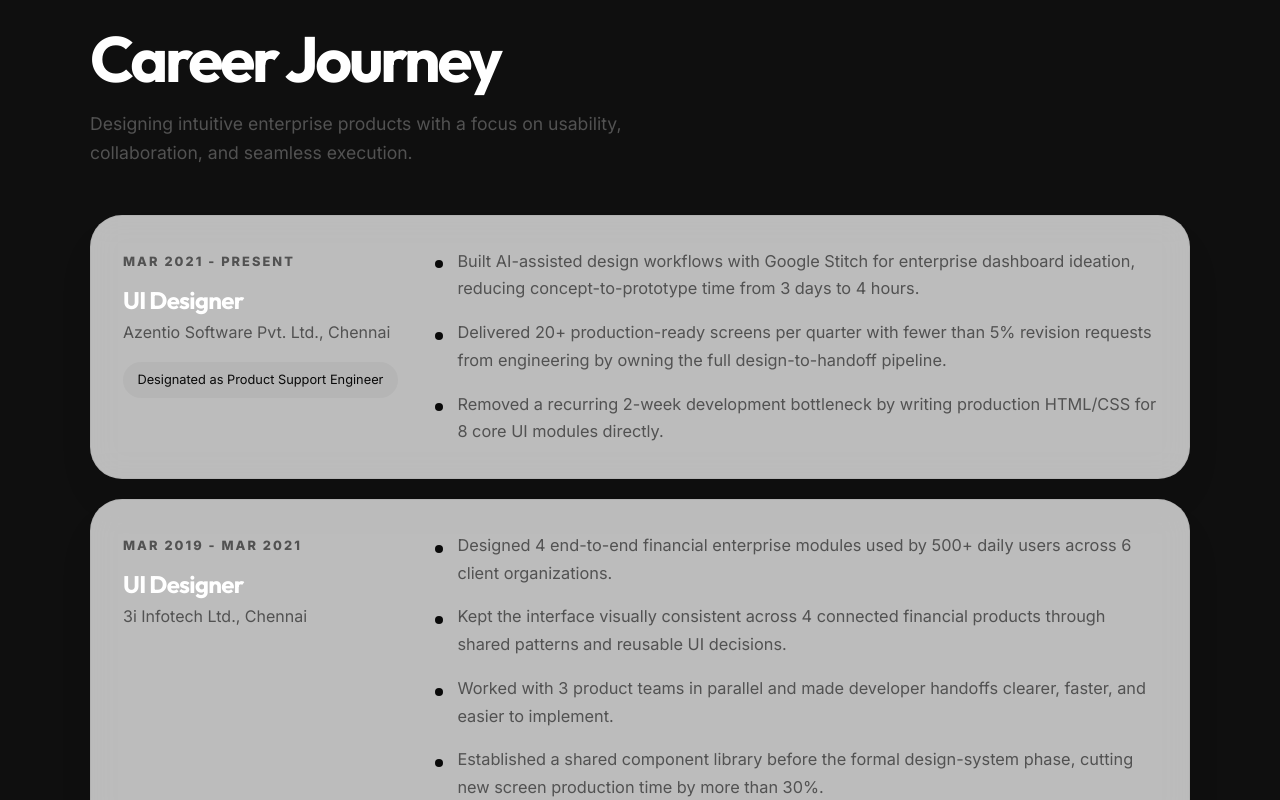
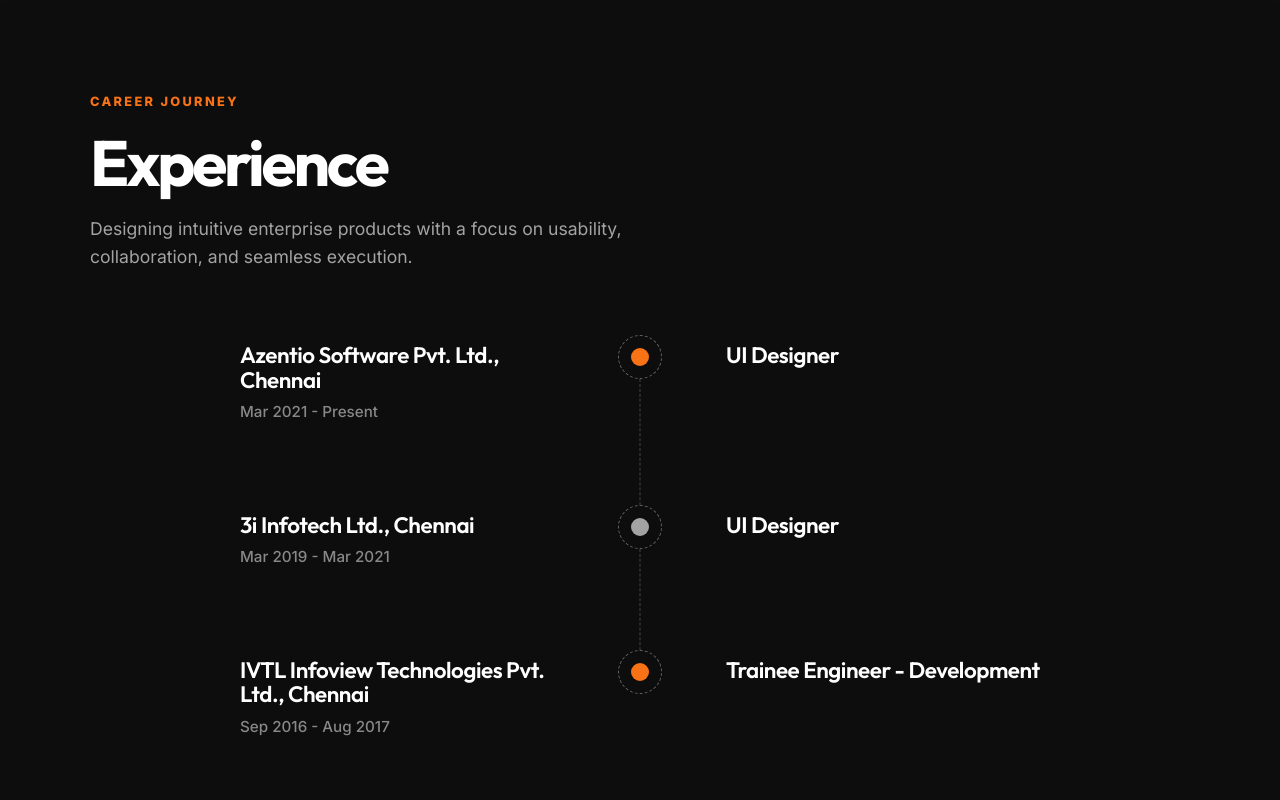
Before and after one commit to kumaranraja21794/UX-portfolio, a React (Vite) app: page / in a window 1280 px wide. Shown: the part 840-1640 px from the top of the page. Built offline with nearby package versions, Linux system fonts and the light colour scheme.

Commit message:
hero section changes

```diff
--- a/src/components/Header.jsx
+++ b/src/components/Header.jsx
@@ -1,14 +1,15 @@
-import React from 'react';
+import React, { useState } from 'react';
 import { Menu } from 'lucide-react';
+import MenuOverlay from './MenuOverlay';
 
 const Header = () => {
+  const [isMenuOpen, setIsMenuOpen] = useState(false);
+
   return (
+    <>
       <header className="craftfolio-header">
         <div className="header-container">
           <a href="#hero" className="logo-brand">
-          {/* <svg width="24" height="24" viewBox="0 0 24 24" fill="white" xmlns="http://www.w3.org/2000/svg">
-            <path d="M4 4H8.5L15.5 14V4H19.5V20H15L8 10V20H4V4Z" />
-          </svg> */}
             <span style={{ display: 'flex', alignItems: 'center', fontSize: '1.35rem' }}>
               <span style={{ fontWeight: 800, letterSpacing: '-0.04em' }}>ES</span>
               <span style={{ fontWeight: 300, letterSpacing: '0.15em', marginLeft: '1px', color: '#A0A0A0' }}>KAY</span>
@@ -16,7 +17,7 @@
           </a>
 
           <div className="header-right">
-          <button className="btn-icon-outline">
+            <button className="btn-icon-outline" onClick={() => setIsMenuOpen(true)}>
               <Menu size={20} />
             </button>
             <a href="#contact" className="btn-hire-me">
@@ -25,6 +26,9 @@
           </div>
         </div>
       </header>
+
+      <MenuOverlay isOpen={isMenuOpen} onClose={() => setIsMenuOpen(false)} />
+    </>
   );
 };
 
--- /dev/null
+++ b/src/components/MenuOverlay.jsx
@@ -0,0 +1,60 @@
+import React from 'react';
+import { motion, AnimatePresence } from 'framer-motion';
+import { X } from 'lucide-react';
+
+const menuItems = [
+  'Dribbble',
+  'Facebook',
+  'LinkedIn',
+  'YouTube',
+  'Art Station',
+  'Instagram',
+  'Vimeo'
+];
+
+const MenuOverlay = ({ isOpen, onClose }) => {
+  return (
+    <AnimatePresence>
+      {isOpen && (
+        <motion.div
+          className="menu-overlay"
+          initial={{ y: '-100%' }}
+          animate={{ y: 0 }}
+          exit={{ y: '-100%' }}
+          transition={{ duration: 0.8, ease: [0.16, 1, 0.3, 1] }}
+        >
+          <div className="menu-header">
+            <div className="menu-header-left">
+              <span className="follow-me">Follow Me</span>
+              <h2>MORE WORK ON</h2>
+            </div>
+            <button className="menu-close-btn" onClick={onClose}>
+              <X size={32} />
+            </button>
+          </div>
+
+          <div className="menu-items-list">
+            {menuItems.map((item, index) => (
+              <motion.div
+                className="flip-container"
+                key={item}
+                initial={{ opacity: 0, y: 30 }}
+                animate={{ opacity: 1, y: 0 }}
+                transition={{ delay: 0.4 + index * 0.06, duration: 0.5, ease: 'easeOut' }}
+              >
+                <div className="flip-flipper">
+                  <div className="flip-front">{item}</div>
+                  <div className="flip-back">
+                    {item} <span>&rarr;</span>
+                  </div>
+                </div>
+              </motion.div>
+            ))}
+          </div>
+        </motion.div>
+      )}
+    </AnimatePresence>
+  );
+};
+
+export default MenuOverlay;
--- a/src/components/Projects.jsx
+++ b/src/components/Projects.jsx
@@ -70,12 +70,12 @@
       link: "/case-study/alpha-arena"
     },
     {
-      title: "EcoPulse App",
+      title: "BitWise",
       img: "ecopulse_app.png",
       role: "Product Designer",
-      outcome: "Seamless UX Flow",
-      desc: "Mobile application helping users track their carbon footprint in real-time. Created a gamified experience to encourage sustainable daily habits.",
-      tags: ["Mobile UX", "Sustainability", "Swift"]
+      outcome: "Clear Market Depth",
+      desc: "A dark-first, clarity-focused crypto trading app designed for new and intermediate traders who want simplicity without losing market depth.",
+      tags: ["Crypto", "Mobile UX", "Fintech"]
     },
     {
       title: "Skyline Identity",
--- a/src/components/ResumeSections.jsx
+++ b/src/components/ResumeSections.jsx
@@ -12,31 +12,16 @@
     role: 'UI Designer',
     company: 'Azentio Software Pvt. Ltd., Chennai',
     period: 'Mar 2021 - Present',
-    context: 'Designated as Product Support Engineer',
-    highlights: [
-      'Built AI-assisted design workflows with Google Stitch for enterprise dashboard ideation, reducing concept-to-prototype time from 3 days to 4 hours.',
-      'Delivered 20+ production-ready screens per quarter with fewer than 5% revision requests from engineering by owning the full design-to-handoff pipeline.',
-      'Removed a recurring 2-week development bottleneck by writing production HTML/CSS for 8 core UI modules directly.',
-    ],
   },
   {
     role: 'UI Designer',
     company: '3i Infotech Ltd., Chennai',
     period: 'Mar 2019 - Mar 2021',
-    highlights: [
-      'Designed 4 end-to-end financial enterprise modules used by 500+ daily users across 6 client organizations.',
-      'Kept the interface visually consistent across 4 connected financial products through shared patterns and reusable UI decisions.',
-      'Worked with 3 product teams in parallel and made developer handoffs clearer, faster, and easier to implement.',
-      'Established a shared component library before the formal design-system phase, cutting new screen production time by more than 30%.',
-    ],
   },
   {
     role: 'Trainee Engineer - Development',
     company: 'IVTL Infoview Technologies Pvt. Ltd., Chennai',
     period: 'Sep 2016 - Aug 2017',
-    highlights: [
-      'Developed Java and SQL modules, building the engineering foundation that now helps bridge design and frontend implementation without translation loss.',
-    ],
   },
 ];
 
@@ -72,34 +57,41 @@
 const ResumeSections = () => {
   return (
     <>
-      <section id="career-highlights" className="resume-career">
+      <section id="career-highlights" className="resume-career-dark">
         <div className="container">
           <motion.div className="resume-section-head" {...fadeUp} transition={{ duration: 0.7 }}>
-            <h2>Career Journey</h2>
+            <span>Career Journey</span>
+            <h2>Experience</h2>
             <p>Designing intuitive enterprise products with a focus on usability, collaboration, and seamless execution.</p>
           </motion.div>
 
-          <div className="resume-career-list">
+          <div className="journey-timeline">
             {experienceItems.map((item, index) => (
-              <motion.article
+              <motion.div
                 key={`${item.role}-${item.company}`}
-                className="resume-role-card"
+                className="journey-item"
                 {...fadeUp}
-                transition={{ duration: 0.7, delay: index * 0.08 }}
+                transition={{ duration: 0.7, delay: index * 0.1 }}
               >
-                <div className="resume-role-meta">
-                  <span className="resume-role-period">{item.period}</span>
-                  <h3>{item.role}</h3>
-                  <p>{item.company}</p>
-                  {item.context ? <span className="resume-role-context">{item.context}</span> : null}
+                {/* Left Column: Company & Period */}
+                <div className="journey-left">
+                  <h3 className="journey-company">{item.company}</h3>
+                  <p className="journey-period">{item.period}</p>
                 </div>
 
-                <ul className="resume-role-highlights">
-                  {item.highlights.map((highlight) => (
-                    <li key={highlight}>{highlight}</li>
-                  ))}
-                </ul>
-              </motion.article>
+                {/* Center: Timeline Line & Dot */}
+                <div className="journey-center">
+                  <div className="journey-line"></div>
+                  <div className={`journey-dot ${index === 1 ? 'dot-gray' : ''}`}>
+                    <div className="dot-inner"></div>
+                  </div>
+                </div>
+
+                {/* Right Column: Role */}
+                <div className="journey-right">
+                  <h3 className="journey-role">{item.role}</h3>
+                </div>
+              </motion.div>
             ))}
           </div>
         </div>
--- a/src/index.css
+++ b/src/index.css
@@ -3494,3 +3494,312 @@
     padding: 20vh 0;
   }
 }
+
+/* Career Journey Reference Design */
+.resume-career-dark {
+  background-color: #0d0d0d;
+  color: #fff;
+  border-radius: 40px;
+  padding: 6rem 3rem;
+  margin: 2rem 0 6rem;
+  box-shadow: 0 40px 100px rgba(0,0,0,0.5);
+}
+
+.resume-career-dark .resume-section-head h2 {
+  color: #fff;
+}
+
+.resume-career-dark .resume-section-head p {
+  color: #a3a3a3;
+}
+
+.resume-career-dark .resume-section-head span {
+  color: #f97316;
+}
+
+.journey-timeline {
+  display: flex;
+  flex-direction: column;
+  position: relative;
+  max-width: 800px;
+  margin: 4rem auto 0;
+}
+
+.journey-item {
+  display: grid;
+  grid-template-columns: 1fr auto 1fr;
+  gap: 4rem;
+  position: relative;
+}
+
+.journey-left {
+  text-align: left;
+  padding-bottom: 5rem;
+  padding-top: 0.5rem;
+}
+
+.journey-company {
+  font-size: 1.4rem;
+  font-weight: 600;
+  color: #ffffff;
+  margin-bottom: 0.5rem;
+  letter-spacing: -0.02em;
+}
+
+.journey-period {
+  font-size: 0.95rem;
+  color: #888888;
+  font-weight: 500;
+}
+
+.journey-center {
+  position: relative;
+  display: flex;
+  flex-direction: column;
+  align-items: center;
+}
+
+.journey-line {
+  position: absolute;
+  top: 44px;
+  bottom: -10px;
+  width: 1px;
+  border-left: 1px dashed #444;
+  left: 50%;
+  transform: translateX(-50%);
+  z-index: 1;
+}
+
+.journey-item:last-child .journey-line {
+  display: none;
+}
+
+.journey-dot {
+  position: relative;
+  z-index: 2;
+  width: 44px;
+  height: 44px;
+  border-radius: 50%;
+  border: 1px dashed #666;
+  display: flex;
+  align-items: center;
+  justify-content: center;
+  background-color: #0d0d0d;
+}
+
+.dot-inner {
+  width: 18px;
+  height: 18px;
+  border-radius: 50%;
+  background-color: #f97316;
+}
+
+.dot-gray .dot-inner {
+  background-color: #a3a3a3;
+}
+
+.journey-right {
+  text-align: left;
+  padding-bottom: 5rem;
+  padding-top: 0.5rem;
+}
+
+.journey-role {
+  font-size: 1.4rem;
+  font-weight: 600;
+  color: #ffffff;
+  margin-bottom: 1.5rem;
+  letter-spacing: -0.02em;
+}
+
+.journey-highlights {
+  list-style: none;
+  display: flex;
+  flex-direction: column;
+  gap: 1rem;
+  padding: 0;
+}
+
+.journey-highlights li {
+  position: relative;
+  padding-left: 1.5rem;
+  color: #a3a3a3;
+  font-size: 1.05rem;
+  line-height: 1.6;
+}
+
+.journey-highlights li::before {
+  content: '';
+  position: absolute;
+  top: 0.6rem;
+  left: 0;
+  width: 6px;
+  height: 6px;
+  border-radius: 50%;
+  background: #f97316;
+  opacity: 0.8;
+}
+
+.dot-gray + .journey-right .journey-highlights li::before {
+  background: #a3a3a3;
+}
+
+@media (max-width: 768px) {
+  .journey-item {
+    grid-template-columns: auto 1fr;
+    gap: 1rem 2rem;
+  }
+  .journey-center {
+    grid-column: 1;
+    grid-row: 1 / span 2;
+  }
+  .journey-left {
+    grid-column: 2;
+    grid-row: 1;
+    padding-bottom: 0;
+  }
+  .journey-right {
+    grid-column: 2;
+    grid-row: 2;
+    padding-top: 0;
+  }
+  .resume-career-dark {
+    padding: 4rem 1.5rem;
+  }
+}
+
+/* Menu Overlay */
+.menu-overlay {
+  position: fixed;
+  inset: 0;
+  background-color: #080808;
+  z-index: 9999;
+  display: flex;
+  flex-direction: column;
+  padding: 5vh 5vw;
+  color: #fff;
+  overflow-y: auto;
+}
+
+.menu-header {
+  display: flex;
+  justify-content: space-between;
+  align-items: flex-start;
+  margin-bottom: 3rem;
+  border-bottom: 1px solid rgba(255,255,255,0.1);
+  padding-bottom: 3rem;
+}
+
+.follow-me {
+  display: block;
+  font-size: 0.8rem;
+  letter-spacing: 0.2em;
+  color: #a3a3a3;
+  text-transform: uppercase;
+  margin-bottom: 1rem;
+}
+
+.menu-header-left h2 {
+  font-size: clamp(3rem, 6vw, 5rem);
+  font-weight: 800;
+  letter-spacing: -0.02em;
+  margin: 0;
+  color: #fff;
+}
+
+.menu-close-btn {
+  background: transparent;
+  border: 1px solid rgba(255,255,255,0.2);
+  color: #fff;
+  width: 60px;
+  height: 60px;
+  border-radius: 50%;
+  display: flex;
+  align-items: center;
+  justify-content: center;
+  cursor: pointer;
+  transition: all 0.3s;
+}
+
+.menu-close-btn:hover {
+  background: #fff;
+  color: #000;
+}
+
+.menu-items-list {
+  display: flex;
+  flex-direction: column;
+}
+
+/* Flip animation */
+.flip-container {
+  perspective: 1200px;
+  width: 100%;
+  height: 100px;
+  border-bottom: 1px solid rgba(255,255,255,0.1);
+  cursor: pointer;
+}
+
+.flip-flipper {
+  width: 100%;
+  height: 100%;
+  position: relative;
+  transition: transform 0.6s cubic-bezier(0.23, 1, 0.32, 1);
+  transform-style: preserve-3d;
+  transform: translateZ(-50px);
+}
+
+.flip-container:hover .flip-flipper {
+  transform: translateZ(-50px) rotateX(90deg);
+}
+
+.flip-front, .flip-back {
+  position: absolute;
+  width: 100%;
+  height: 100%;
+  display: flex;
+  align-items: center;
+  font-size: clamp(2rem, 4vw, 3.5rem);
+  font-weight: 800;
+  text-transform: uppercase;
+  letter-spacing: 0.05em;
+  padding: 0 2rem;
+  backface-visibility: hidden;
+}
+
+.flip-front {
+  color: #666;
+  transform: rotateY(0deg) translateZ(50px);
+}
+
+.flip-back {
+  background: #f1f1f1;
+  color: #080808;
+  transform: rotateX(-90deg) translateZ(50px);
+  justify-content: space-between;
+}
+
+@media (max-width: 768px) {
+  .flip-container {
+    height: 70px;
+  }
+  .flip-flipper {
+    transform: translateZ(-35px);
+  }
+  .flip-container:hover .flip-flipper {
+    transform: translateZ(-35px) rotateX(90deg);
+  }
+  .flip-front, .flip-back {
+    font-size: 1.5rem;
+    padding: 0 1rem;
+  }
+  .flip-front {
+    transform: rotateY(0deg) translateZ(35px);
+  }
+  .flip-back {
+    transform: rotateX(-90deg) translateZ(35px);
+  }
+  .menu-header-left h2 {
+    font-size: 2.5rem;
+  }
+}
```
Also changed, not shown: public/hero-bg.png. Lines whose indentation alone changed are shown as unchanged.
